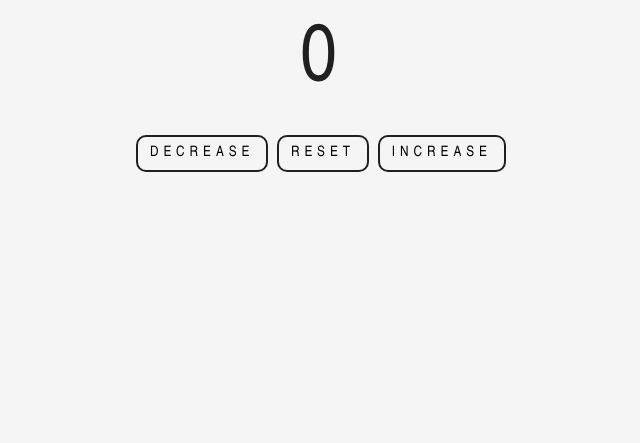
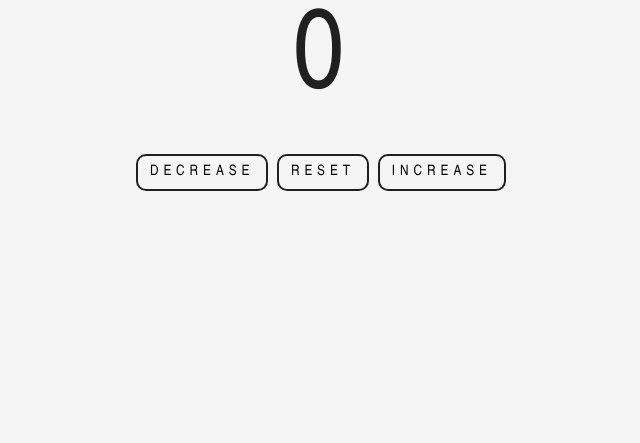
Before and after one commit to MarcelyMelo/js-basic-projects, a plain HTML site: page simple-counter/index.html in a window 1280 px wide. Shown: the part 357-800 px from the top of the page, without its empty margins (319-959 px from the left). Drawn offline with Linux system fonts and the light colour scheme.

Commit message:
Update style.css

```diff
--- a/simple-counter/style.css
+++ b/simple-counter/style.css
@@ -19,7 +19,7 @@ h1{
 }
 #num{
     color: rgb(32, 32, 32);
-    font-size: 5rem;
+    font-size: 7rem;
 }
 .btn{
     background: transparent;
```
